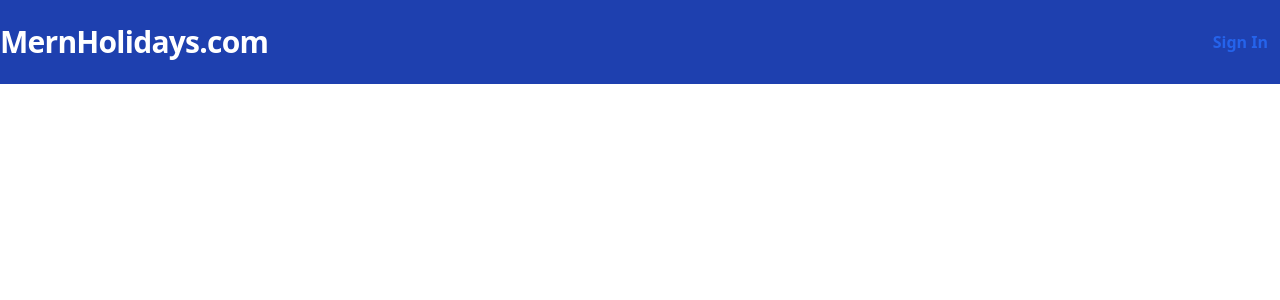
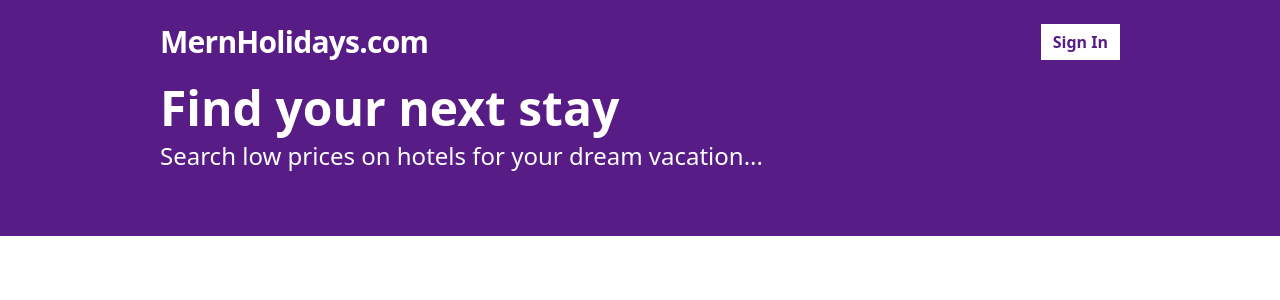
Before and after one commit to suhani132/Hotel-Booking, a React (Vite) app in the folder frontend/: page / in a window 1280 px wide. Shown: the top 300 px of the page. Built offline with nearby package versions, Linux system fonts and the light colour scheme.

Commit message:
hero section

```diff
--- a/frontend/src/components/Header.tsx
+++ b/frontend/src/components/Header.tsx
@@ -2,13 +2,13 @@
 
 const Header = ()=>{
     return (
-        <div className="bg-blue-800 py-6">
+        <div className="bg-purple-900 py-6">
             <div className="container mx-auto flex justify-between">
                 <span className=" text-3xl text-white font-bold tracking-tight">
                     <Link to="/">MernHolidays.com</Link>
                 </span>
                 <span className="flex space-x-2">
-                    <Link to="/Sign-in" className="flex items-center text-blue-600 px-3 font-bold hover:bg-gray-100">
+                    <Link to="/Sign-in" className="flex items-center bg-white text-purple-900 px-3 font-bold hover:bg-purple-200">
                     Sign In
                     </Link>
                 </span>
--- /dev/null
+++ b/frontend/src/components/Hero.tsx
@@ -0,0 +1,16 @@
+const Hero = ()=>{
+    return (
+        <div className="hero bg-purple-900 pb-16">
+            <div className="container mx-auto flex flex-col gap-2">
+                <h1 className="text-5xl text-white font-bold">
+                    Find your next stay
+                </h1>
+                <p className="text-2xl text-white">
+                    Search low prices on hotels for your dream vacation...
+                </p>
+            </div>
+        </div>
+    );
+};
+
+export default Hero;
--- a/frontend/src/layouts/Layout.tsx
+++ b/frontend/src/layouts/Layout.tsx
@@ -1,8 +1,10 @@
 import Header from "../components/Header";
+import Hero from "../components/Hero";
 const Layout = () =>{
     return (
         <div className="flex flex-col min-h-screen">
             <Header />
+            <Hero/>
 
         </div>
     );
--- a/frontend/tailwind.config.js
+++ b/frontend/tailwind.config.js
@@ -4,6 +4,9 @@
     "./src/**/*.{js,ts,jsx,tsx}",],
   theme: {
     extend: {},
+    container: {
+      padding: "10rem",
+    },
   },
   plugins: [],
 }
```
Also changed, not shown: frontend/src/assets/hero.webp (added).
